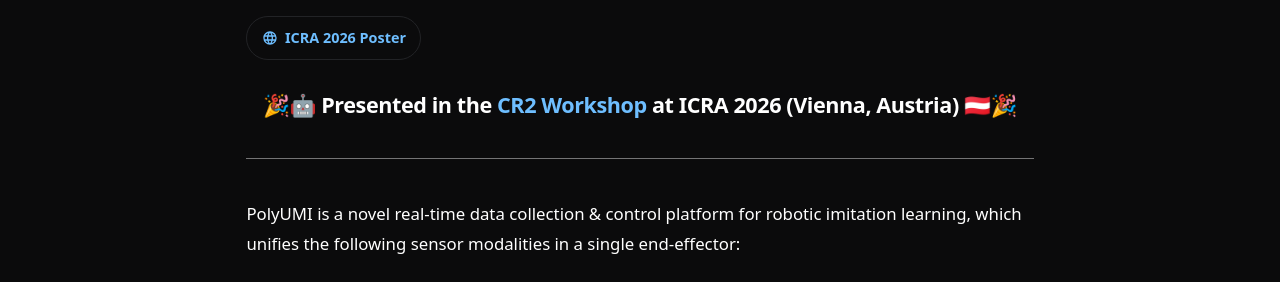
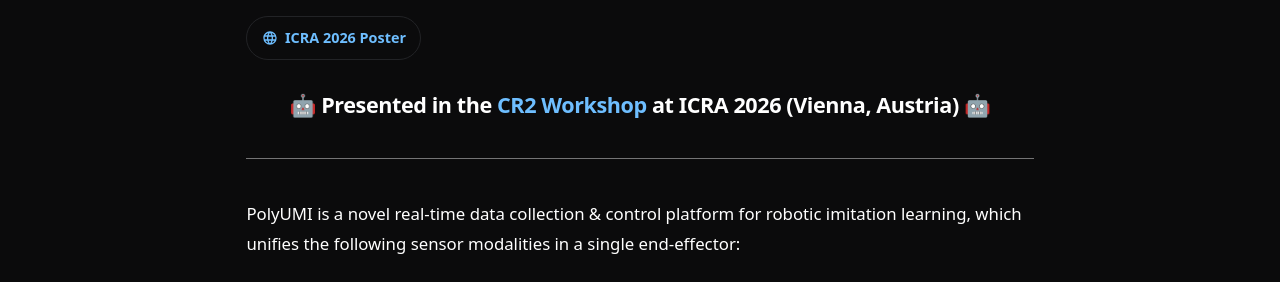
Before and after one commit to cwoodhayes/cwoodhayes.github.io, a Jekyll site: the page built from _projects/PolyUMI.md, in a window 1280 px wide and 900 px high, scrolled down 730 px. Shown: the part 170-452 px from the top of the window. Built offline with Jekyll 4.4.1, drawn with Linux system fonts in a browser that asks for light colours.

Commit message:
modified emojis

```diff
--- a/_projects/PolyUMI.md
+++ b/_projects/PolyUMI.md
@@ -22,7 +22,7 @@
   {% include github-button.html url="/assets/msr/polyumi/polyumi_icra2026_poster.pdf" label="ICRA 2026 Poster" icon="web" %}
 </div>
 
-<h3 style="text-align: center;">🎉🤖 Presented in the <a href="https://cr2-icra.github.io/">CR2 Workshop</a> at ICRA 2026 (Vienna, Austria) 🇦🇹🎉</h3>
+<h3 style="text-align: center;">🤖 Presented in the <a href="https://cr2-icra.github.io/">CR2 Workshop</a> at ICRA 2026 (Vienna, Austria) 🤖</h3>
 
 ---
 
```
